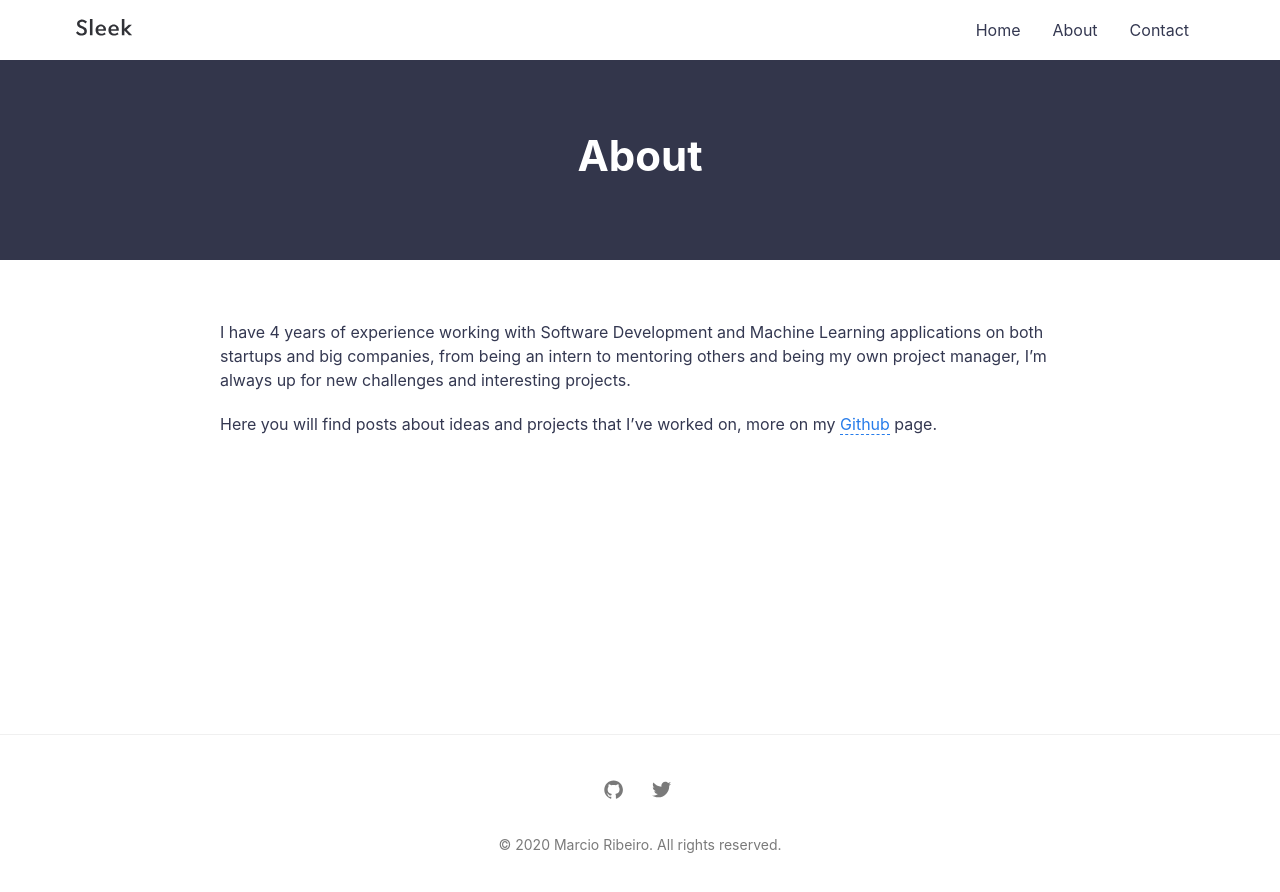
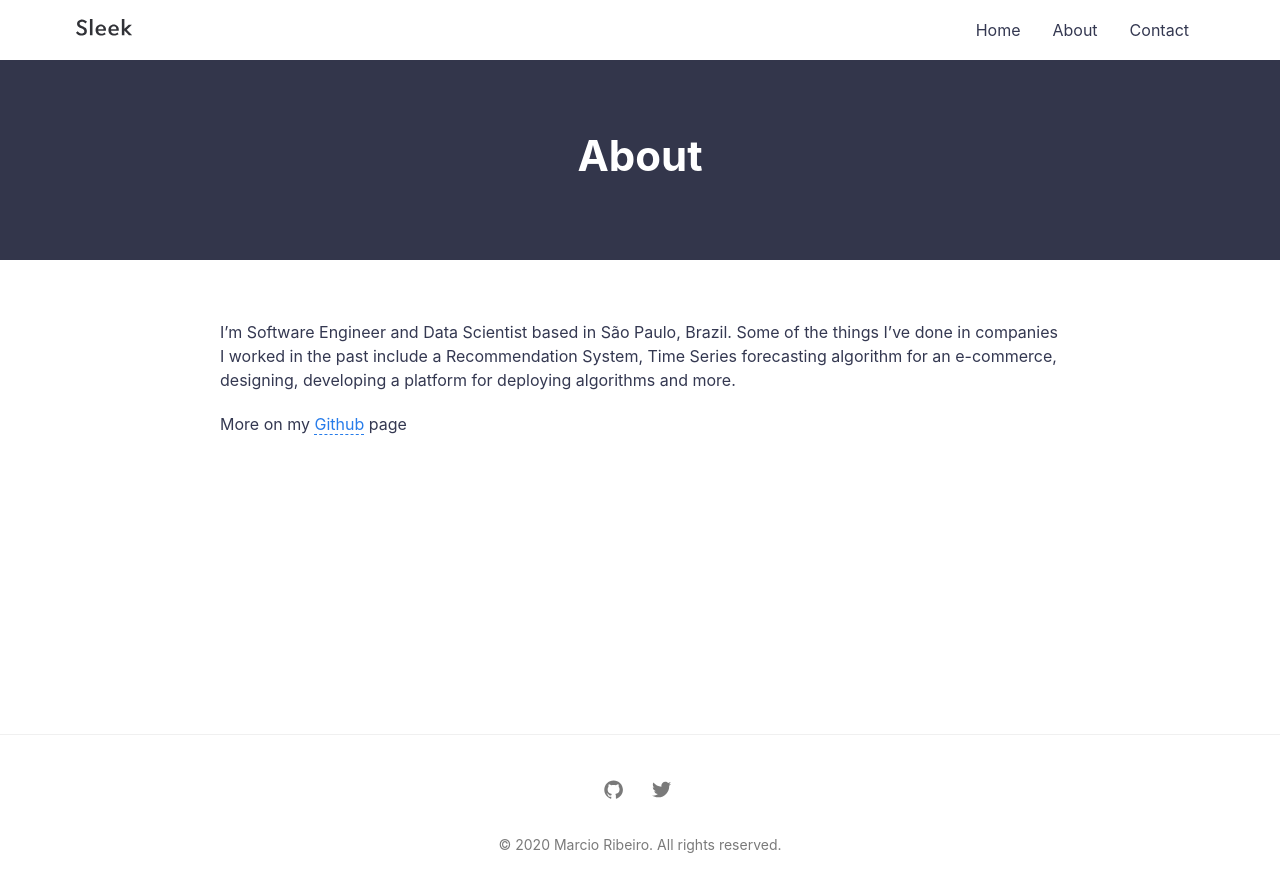
Before and after one commit to marciovai/marciovai.github.io, a Jekyll site: the page built from about.md, in a window 1280 px wide. Shown: the top 892 px of the page. Built offline with Jekyll 4.4.1, drawn with Linux system fonts in a browser that asks for light colours.

Commit message:
Update about page

```diff
--- a/about.md
+++ b/about.md
@@ -4,6 +4,6 @@ title: About
 permalink: /about/
 ---
 
-I have 4 years of experience working with Software Development and Machine Learning applications on both startups and big companies, from being an intern to mentoring others and being my own project manager, I’m always up for new challenges and interesting projects.
+I'm Software Engineer and Data Scientist based in São Paulo, Brazil. Some of the things I've done in companies I worked in the past include a Recommendation System, Time Series forecasting algorithm for an e-commerce, designing, developing a platform for deploying algorithms and more.
 
-Here you will find posts about ideas and projects that I've worked on, more on my [Github](https://github.com/marciovai) page.
+More on my [Github](https://github.com/marciovai) page
```
